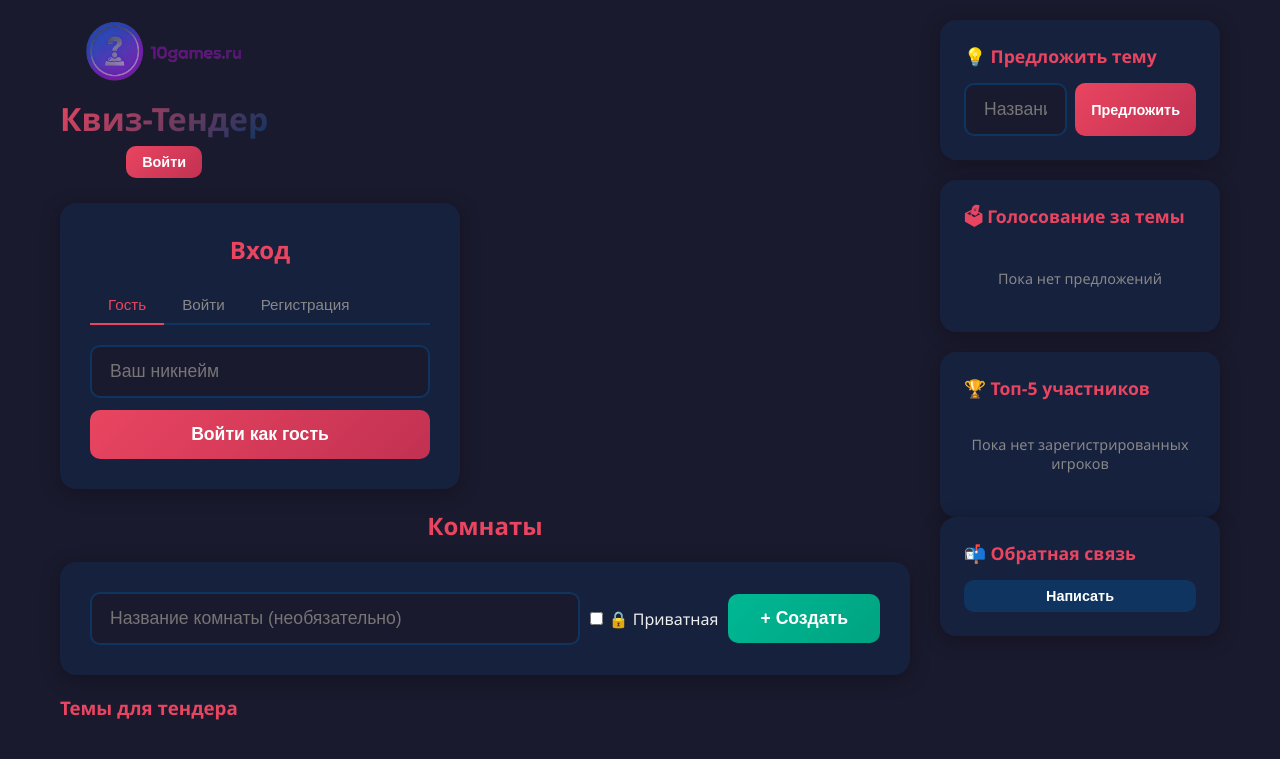
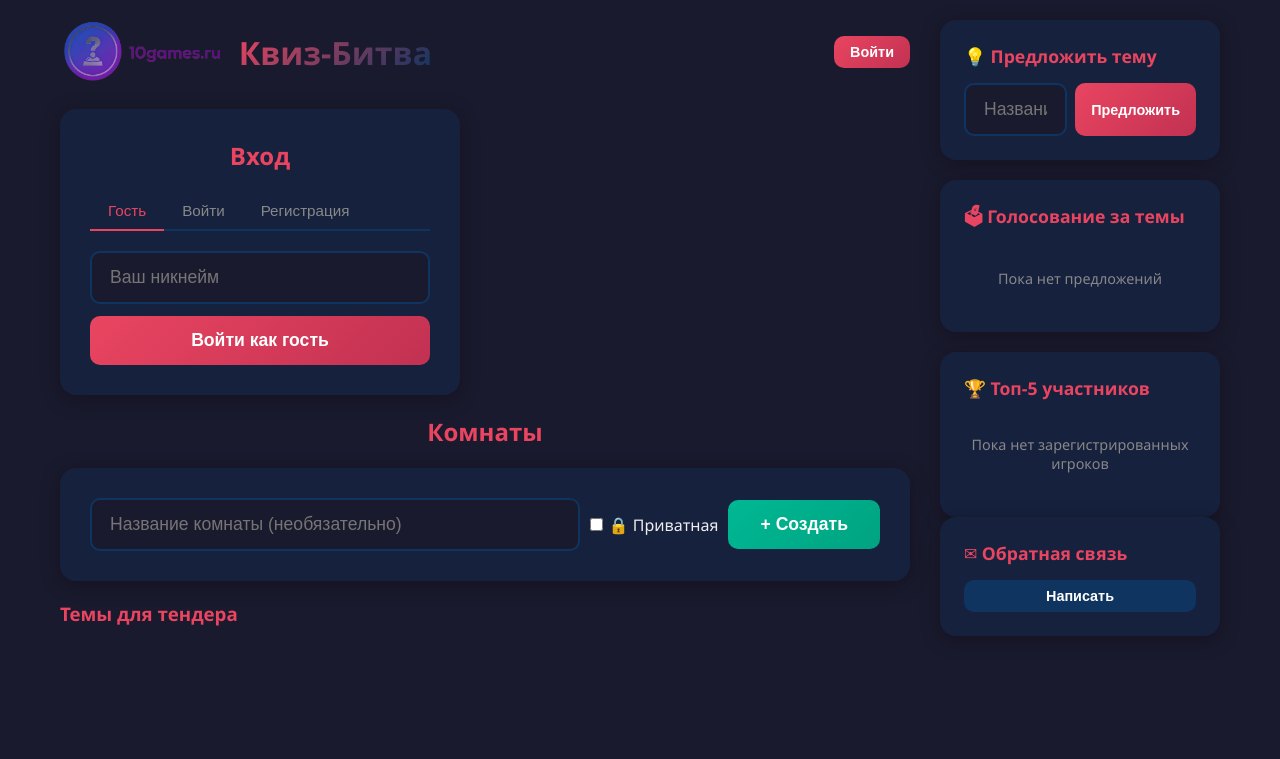
Before and after one commit to TorchinAE/quiz-game, a FastAPI app: page / in a window 1280 px wide. Shown: the top 759 px of the page. Run offline with FastAPI, Linux system fonts and the light colour scheme.

Commit message:
fix: rename Квиз-Тендер→Квиз-Битва, header layout, feedback icon, sidebar sticky overlap

```diff
--- a/app/static/style.css
+++ b/app/static/style.css
@@ -152,6 +152,13 @@ select { width: 100%; padding: 10px; border: 2px solid #0f3460; border-radius: 8
     justify-content: space-between;
     align-items: center;
     margin-bottom: 25px;
+    flex-wrap: wrap;
+    gap: 10px;
+}
+.lobby-header-main {
+    display: flex;
+    align-items: center;
+    gap: 14px;
 }
 .lobby-header h1 { margin-bottom: 0; font-size: 2em; }
 .lobby-auth-bar { display: flex; align-items: center; gap: 12px; }
@@ -213,7 +220,6 @@ select { width: 100%; padding: 10px; border: 2px solid #0f3460; border-radius: 8
 .sidebar-section {
     background: var(--bg-card); border-radius: 16px; padding: 24px;
     box-shadow: 0 4px 20px rgba(0,0,0,0.3);
-    position: sticky; top: 20px;
 }
 .sidebar-section h3 {
     color: var(--color-primary); margin-bottom: 15px; font-size: 1.1em;
@@ -284,7 +290,6 @@ input[type="email"]:focus { border-color: var(--color-primary); }
 @media (max-width: 800px) {
     .lobby-layout { flex-direction: column; }
     .lobby-sidebar { width: 100%; }
-    .sidebar-section { position: static; }
 }
 
 @media (max-width: 600px) {
--- a/app/templates/admin.html
+++ b/app/templates/admin.html
@@ -1,5 +1,5 @@
 {% extends "base.html" %}
-{% block title %}Квиз-Тендер — Админка{% endblock %}
+{% block title %}Квиз-Битва — Админка{% endblock %}
 {% block content %}
 <div id="login-section" class="card" style="max-width:400px;margin:80px auto">
     <h2 style="color:var(--color-primary)">Вход администратора</h2>
--- a/app/templates/base.html
+++ b/app/templates/base.html
@@ -3,7 +3,7 @@
 <head>
     <meta charset="UTF-8">
     <meta name="viewport" content="width=device-width, initial-scale=1.0">
-    <title>{% block title %}Квиз-Тендер{% endblock %}</title>
+    <title>{% block title %}Квиз-Битва{% endblock %}</title>
     <link rel="stylesheet" href="/quiz/static/style.css">
     <script>const BASE = '/quiz';</script>
 </head>
--- a/app/templates/game.html
+++ b/app/templates/game.html
@@ -1,5 +1,5 @@
 {% extends "base.html" %}
-{% block title %}Квиз-Тендер — Тендер{% endblock %}
+{% block title %}Квиз-Битва — Игра{% endblock %}
 {% block content %}
 <script>window.location.href = '/quiz/lobby';</script>
 {% endblock %}
--- a/app/templates/index.html
+++ b/app/templates/index.html
@@ -1,5 +1,5 @@
 {% extends "base.html" %}
-{% block title %}Квиз-Тендер{% endblock %}
+{% block title %}Квиз-Битва{% endblock %}
 {% block content %}
 <script>window.location.href = '/quiz/lobby';</script>
 {% endblock %}
--- a/app/templates/lobby.html
+++ b/app/templates/lobby.html
@@ -1,15 +1,15 @@
 {% extends "base.html" %}
-{% block title %}Квиз-Тендер — Лобби{% endblock %}
+{% block title %}Квиз-Битва — Лобби{% endblock %}
 {% block content %}
 <div class="lobby-layout">
     <!-- Main area -->
     <div class="lobby-main">
         <div class="lobby-header">
-            <div style="text-align:center">
-                <img src="/quiz/static/logo.png" alt="Квиз-Тендер" class="header-logo" style="height:64px;margin-bottom:8px">
-                <h1 style="margin-bottom:6px">Квиз-Тендер</h1>
-                <div class="lobby-auth-bar" id="auth-bar" style="justify-content:center"></div>
+            <div class="lobby-header-main">
+                <img src="/quiz/static/logo.png" alt="Квиз-Битва" class="header-logo" style="height:64px">
+                <h1>Квиз-Битва</h1>
             </div>
+            <div class="lobby-auth-bar" id="auth-bar"></div>
         </div>
 
         <!-- Auth section -->
@@ -97,7 +97,7 @@
         </div>
         <!-- Feedback -->
         <div class="sidebar-section">
-            <h3>📬 Обратная связь</h3>
+            <h3>✉ Обратная связь</h3>
             <button class="btn btn-secondary btn-sm btn-block" onclick="openFeedbackModal()">Написать</button>
         </div>
     </div>
--- a/app/templates/results.html
+++ b/app/templates/results.html
@@ -1,5 +1,5 @@
 {% extends "base.html" %}
-{% block title %}Квиз-Тендер — Результаты{% endblock %}
+{% block title %}Квиз-Битва — Результаты{% endblock %}
 {% block content %}
 <h1>Результаты</h1>
 <div class="card">
--- a/app/templates/room.html
+++ b/app/templates/room.html
@@ -1,11 +1,11 @@
 {% extends "base.html" %}
-{% block title %}Комната — Квиз-Тендер{% endblock %}
+{% block title %}Комната — Квиз-Битва{% endblock %}
 {% block content %}
 <div id="game-area">
     <!-- Top bar -->
     <div id="top-bar">
         <div class="room-top-info">
-            <img src="/quiz/static/logo.png" alt="Квиз-Тендер" class="header-logo">
+            <img src="/quiz/static/logo.png" alt="Квиз-Битва" class="header-logo">
             <a href="/quiz/" class="btn btn-secondary btn-sm">← Лобби</a>
             <span class="room-code-badge" id="room-code"></span>
             <span id="role-badge" class="role-badge"></span>
@@ -250,7 +250,7 @@ async function loadState() {
 
         const roomName = state.name || ROOM_CODE;
         document.getElementById('lobby-title').textContent = roomName;
-        document.title = `${roomName} — Квиз-Тендер`;
+        document.title = `${roomName} — Квиз-Битва`;
 
         if (state.status === 'waiting') {
             showSection('waiting-section');
```
